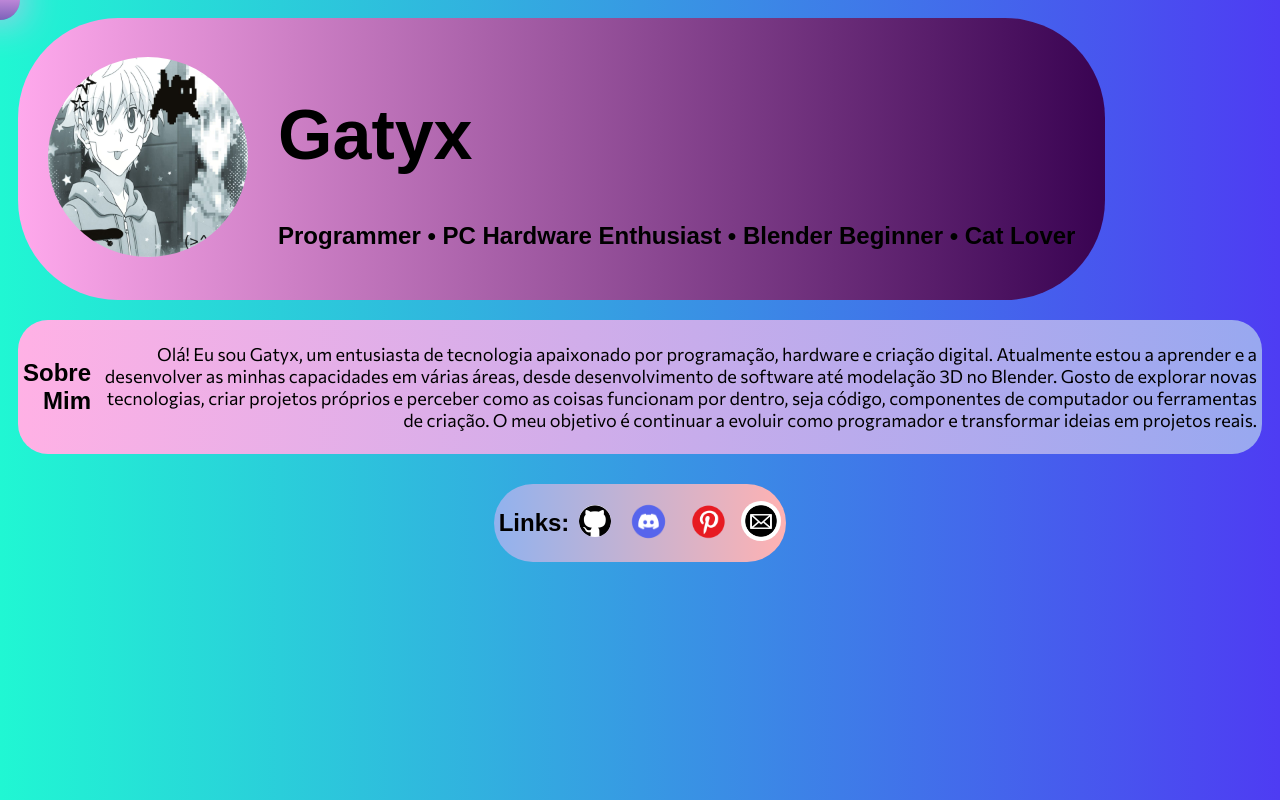
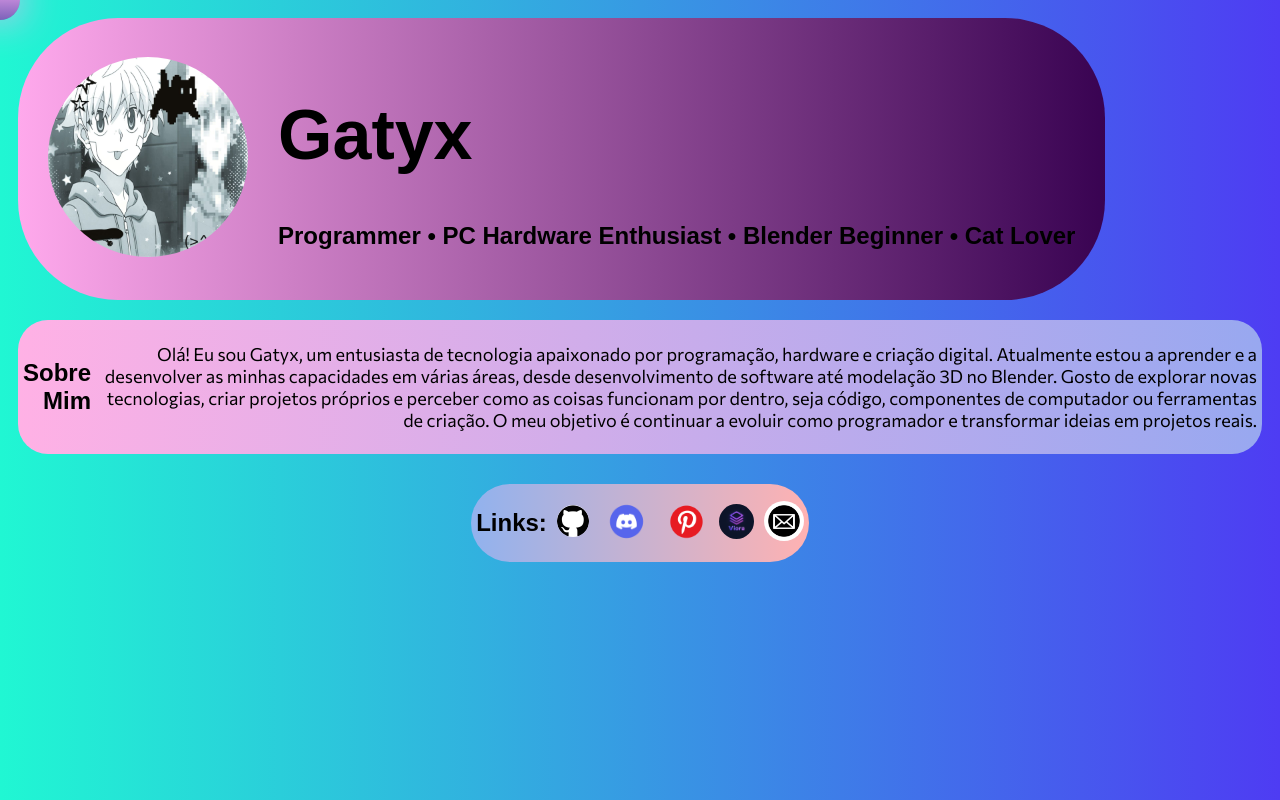
Before and after one commit to gatyxofc/PortfolioGatyx, a plain HTML site: page index.html in a window 1280 px wide. Drawn offline with Linux system fonts and the light colour scheme; a web font is replaced by a local one.

Commit message:
update com rede social da viora

```diff
--- a/index.html
+++ b/index.html
@@ -56,6 +56,9 @@ Gosto de explorar novas tecnologias, criar projetos próprios e perceber como as
             <a href="https://pt.pinterest.com/gatyx_/" target="_blank" rel="noopener noreferrer">
                 <img src="pinterest.png" alt="Pinterest" width="45" height="45">
             </a>
+            <a href="https://viora-f0b7c.web.app/perfil/gatyxofc" target="_blank" rel="noopener noreferrer">
+                <img src="viora.png" alt="Viora" width="35" height="35">
+            </a>
             <a href="mailto:gatyx.market@hotmail.com" target="_blank" rel="noopener noreferrer">
                 <img src="email.png" alt="Email" width="40" height="40">
             </a>
```
Also changed, not shown: script.js (line endings or trailing spaces), viora.png (added), 1 other file.
